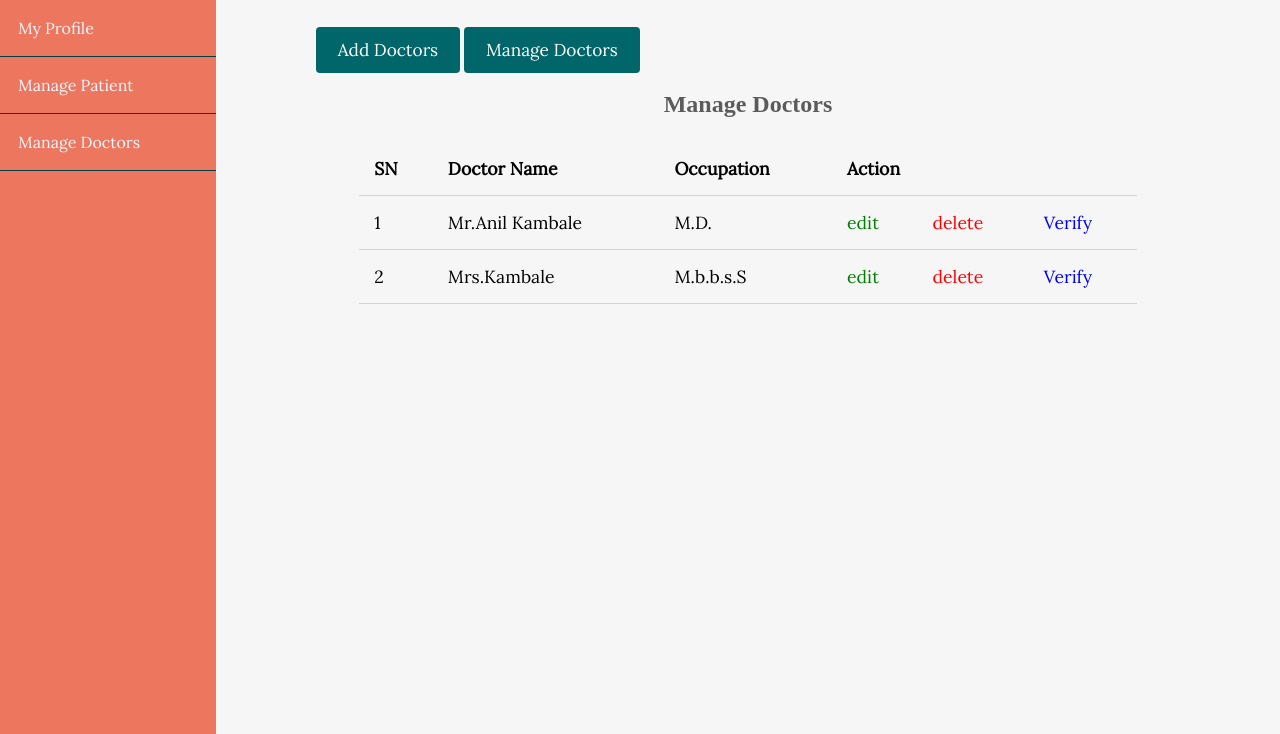
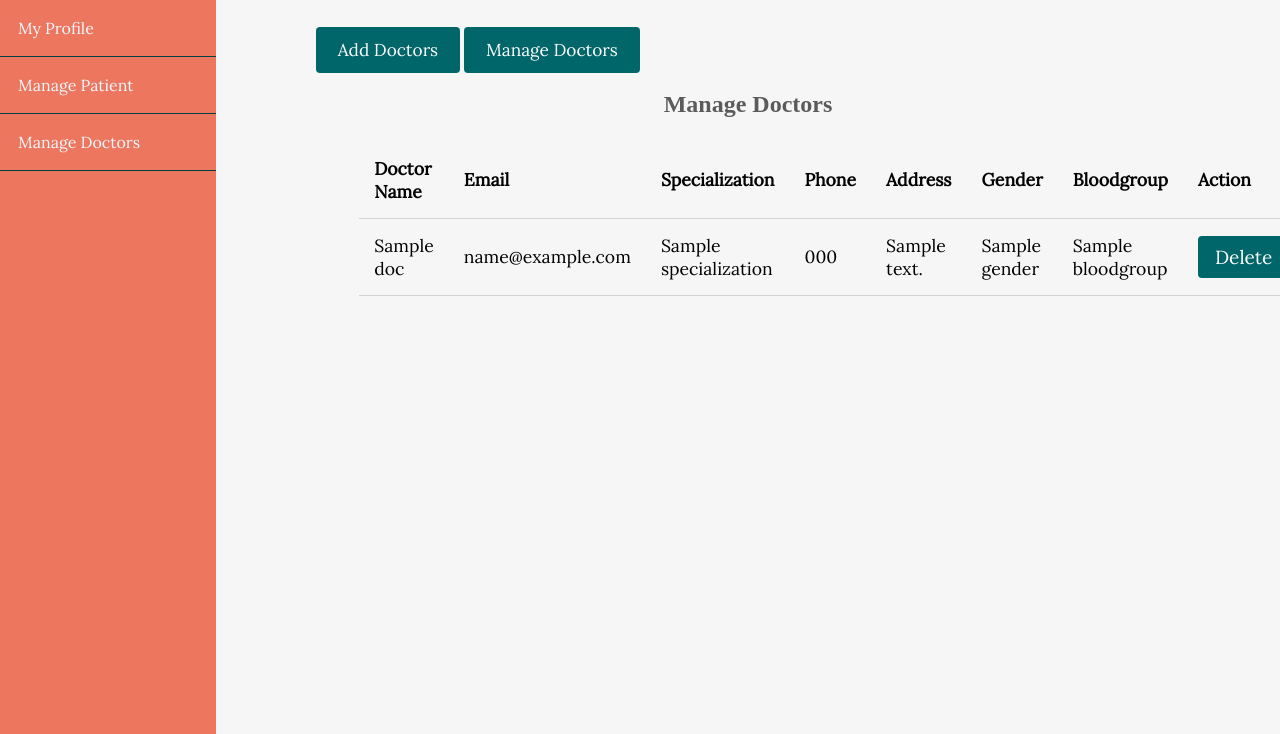
Before and after one commit to amitnileka/Hospital_Management_FY2020, a Django app: template HMSFY2020/Man_Hosp/templates/adminviewdoctor.html in a window 1280 px wide. Shown: the part 66-800 px from the top of the page. Run offline with Django 3.2, Linux system fonts and the light colour scheme; the template is opened without the code that fills it: most values are stand-ins (such as "Sample title", 1, 10 or a date in 2020); some libraries are stand-ins or nearby versions; some web fonts are replaced.

Commit message:
Update adminviewdoctor.html

```diff
--- a/HMSFY2020/Man_Hosp/templates/adminviewdoctor.html
+++ b/HMSFY2020/Man_Hosp/templates/adminviewdoctor.html
@@ -753,28 +753,30 @@
 
                     <table>
                         <thead>
-                            <th>SN</th>
+
                             <th>Doctor Name</th>
-                            <th>Occupation</th>
-                            <th colspan="3">Action</th>
+                            <th>Email</th>
+                            <th>Specialization</th>
+                            <th>Phone</th>
+                            <th>Address</th>
+                            <th>Gender</th>
+                            <th>Bloodgroup</th>
+                            <th>Action</th>
                         </thead>
                         <tbody>
+                          {% for i in doc %}
                             <tr>
-                                <td>1</td>
-                                <td>Mr.Anil Kambale</td>
-                                <td>M.D.</td>
-                                <td><a href="#" class="edit">edit</a></td>
-                                <td><a href="#" class="delete">delete</a></td>
-                                <td><a href="#" class="publish">Verify</a></td>
+
+                                <td>{{ i.name }}</td>
+                                <td>{{ i.email }}</td>
+                                <td>{{ i.specialization }}</td>
+                                <td>{{ i.phonenumber }}</td>
+                                <td>{{ i.address }}</td>
+                                <td>{{ i.gender }}</td>
+                                <td>{{ i.bloodgroup }}</td>
+                                <td><a href="{% url 'admin_delete_doctor' i.id i.username %}" onclick="return confirm('Are you sure you want to delete?')" class="btn btn-danger">Delete</a></td>
                             </tr>
-                            <tr>
-                                <td>2</td>
-                                <td>Mrs.Kambale</td>
-                                <td>M.b.b.s.S</td>
-                                <td><a href="#" class="edit">edit</a></td>
-                                <td><a href="#" class="delete">delete</a></td>
-                                <td><a href="#" class="publish">Verify</a></td>
-                            </tr>
+                           {% endfor %}
                         </tbody>
                     </table>
 
```
